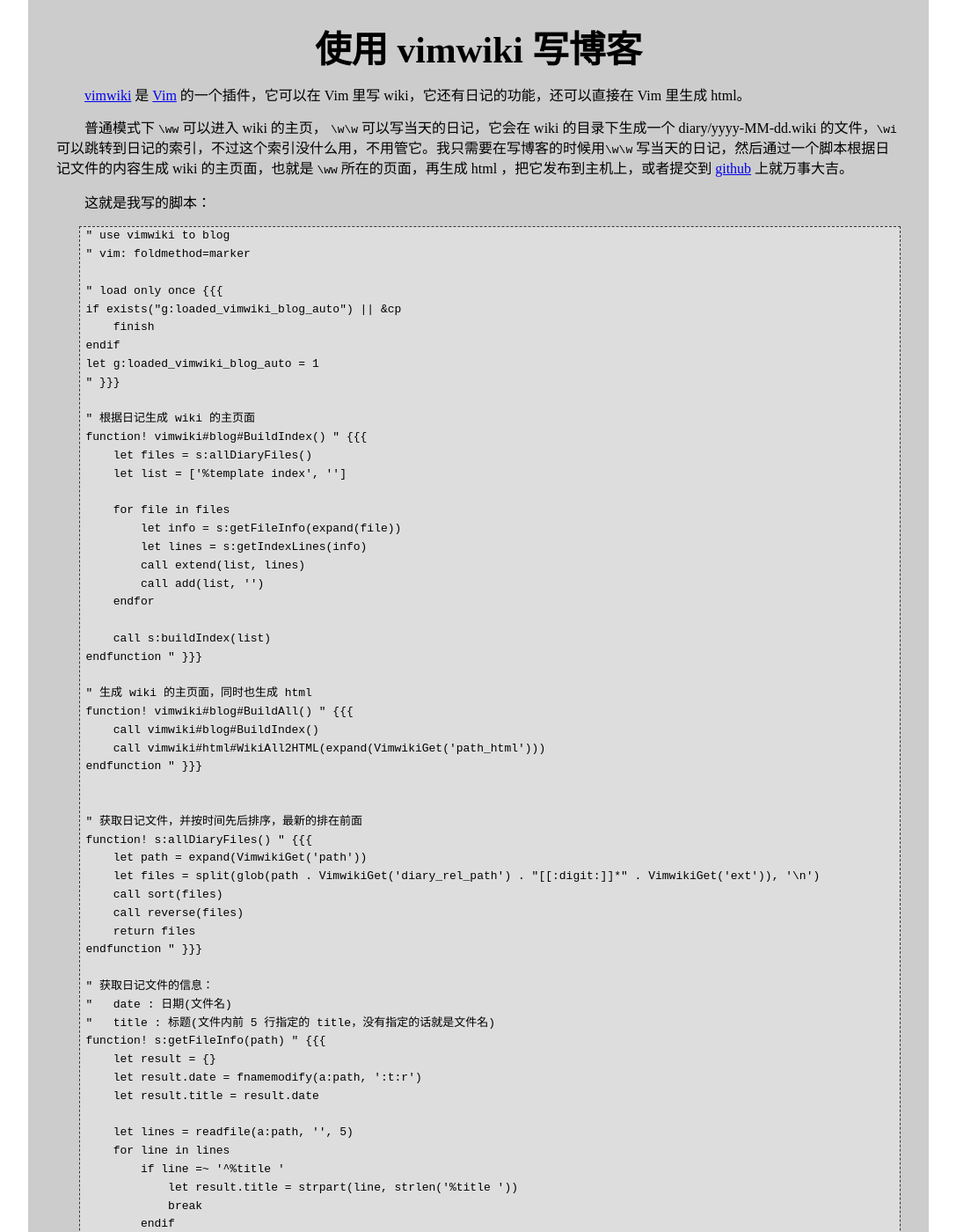
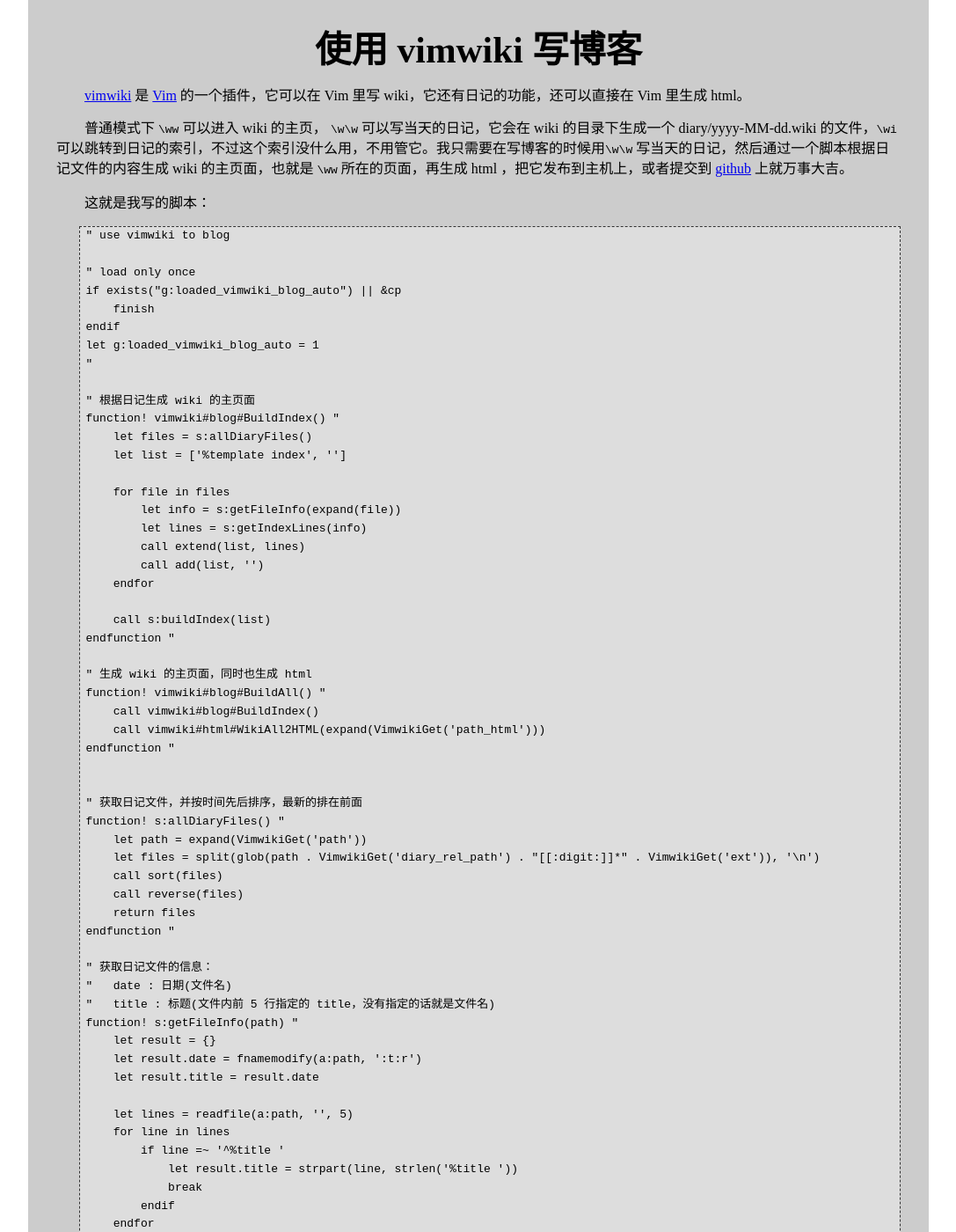
Before and after one commit to leiqin/leiqin.github.io, a Jekyll site: the page built from _posts/2012-04-22-使用vimwiki写博客.markdown, in a window 1280 px wide and 1400 px high, scrolled down 307 px. Shown: the whole window at 88% size, without its empty margins (96-1183 px from the left). Built offline with Jekyll 4.4.1, drawn with Linux system fonts in a browser that asks for light colours; comment, search, counter and statistics services are not loaded; some of the changed text lies outside the part shown.

Commit message:
不使用 raw 标记，那是个 bug https://github.com/mojombo/jekyll/issues/425

```diff
--- a/_posts/2012-04-22-使用vimwiki写博客.markdown
+++ b/_posts/2012-04-22-使用vimwiki写博客.markdown
@@ -9,19 +9,17 @@ title: 使用 vimwiki 写博客
 
 这就是我写的脚本：
 
-    {% raw %}
     " use vimwiki to blog
-    " vim: foldmethod=marker
 
-    " load only once {{{
+    " load only once
     if exists("g:loaded_vimwiki_blog_auto") || &cp
         finish
     endif
     let g:loaded_vimwiki_blog_auto = 1
-    " }}}
+    "
 
     " 根据日记生成 wiki 的主页面
-    function! vimwiki#blog#BuildIndex() " {{{
+    function! vimwiki#blog#BuildIndex() "
         let files = s:allDiaryFiles()
         let list = ['%template index', '']
 
@@ -33,28 +31,28 @@ title: 使用 vimwiki 写博客
         endfor
 
         call s:buildIndex(list)
-    endfunction " }}}
+    endfunction "
 
     " 生成 wiki 的主页面，同时也生成 html
-    function! vimwiki#blog#BuildAll() " {{{
+    function! vimwiki#blog#BuildAll() "
         call vimwiki#blog#BuildIndex()
         call vimwiki#html#WikiAll2HTML(expand(VimwikiGet('path_html')))
-    endfunction " }}}
+    endfunction "
 
 
     " 获取日记文件，并按时间先后排序，最新的排在前面
-    function! s:allDiaryFiles() " {{{
+    function! s:allDiaryFiles() "
         let path = expand(VimwikiGet('path'))
         let files = split(glob(path . VimwikiGet('diary_rel_path') . "[[:digit:]]*" . VimwikiGet('ext')), '\n')
         call sort(files)
         call reverse(files)
         return files
-    endfunction " }}}
+    endfunction "
 
     " 获取日记文件的信息：
     "   date : 日期(文件名)
     "   title : 标题(文件内前 5 行指定的 title，没有指定的话就是文件名)
-    function! s:getFileInfo(path) " {{{
+    function! s:getFileInfo(path) "
         let result = {}
         let result.date = fnamemodify(a:path, ':t:r')
         let result.title = result.date
@@ -68,23 +66,22 @@ title: 使用 vimwiki 写博客
         endfor
 
         return result
-    endfunction " }}}
+    endfunction "
 
     " 根据日记文件的信息生成主页面的行
-    function! s:getIndexLines(info) " {{{
+    function! s:getIndexLines(info) "
         let result = []
         call add(result, "== [[" . VimwikiGet('diary_rel_path') . a:info.date . "|" . a:info.title . "]] ==")
         call add(result, a:info.date)
         return result
-    endfunction " }}}
+    endfunction "
 
     " 将拼好的列表写入主页面
-    function! s:buildIndex(list) " {{{
+    function! s:buildIndex(list) "
         let path = expand(VimwikiGet('path'))
         let file = path . VimwikiGet('index') . VimwikiGet('ext')
         call writefile(a:list, file)
-    endfunction " }}}
-    {% endraw %}
+    endfunction "
 
 把它放到 `~/.vim/autoload/vimwiki/blog.vim` 。
 
```
Also changed, not shown: 12 other files.
